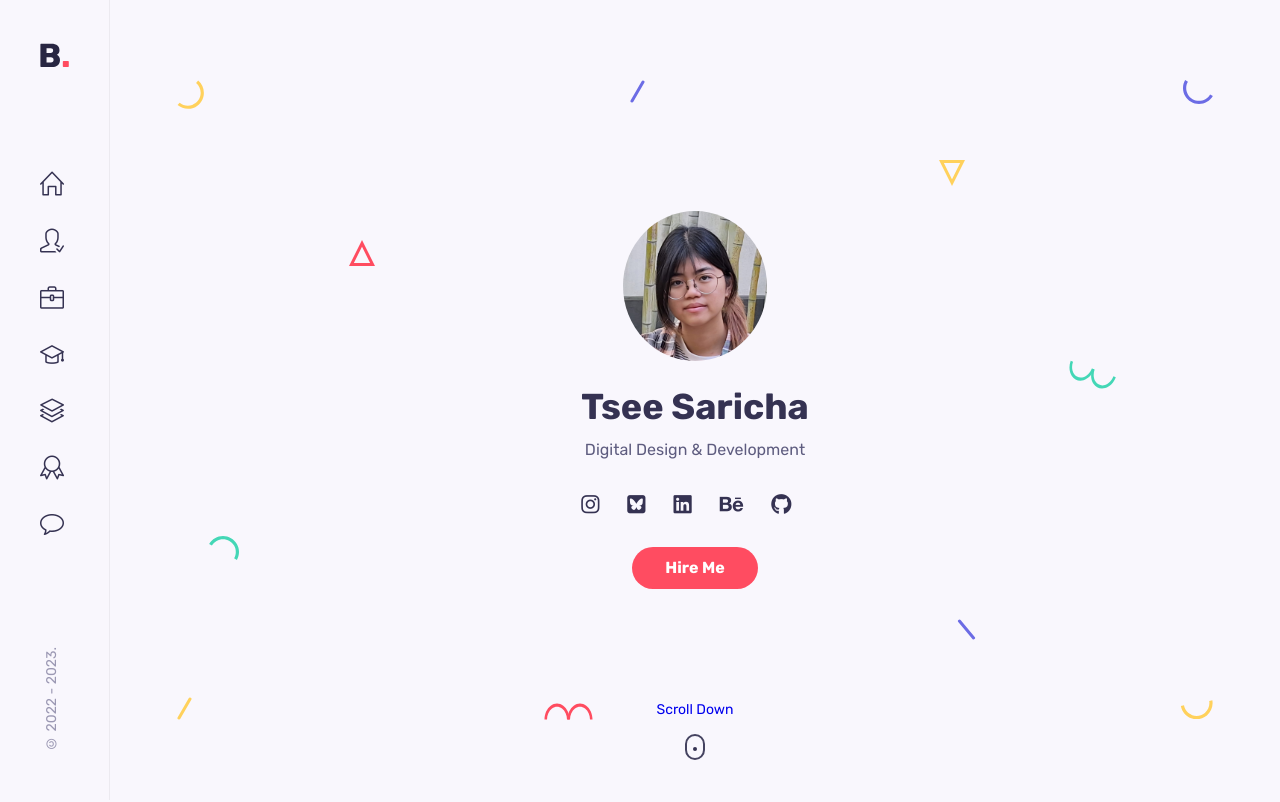
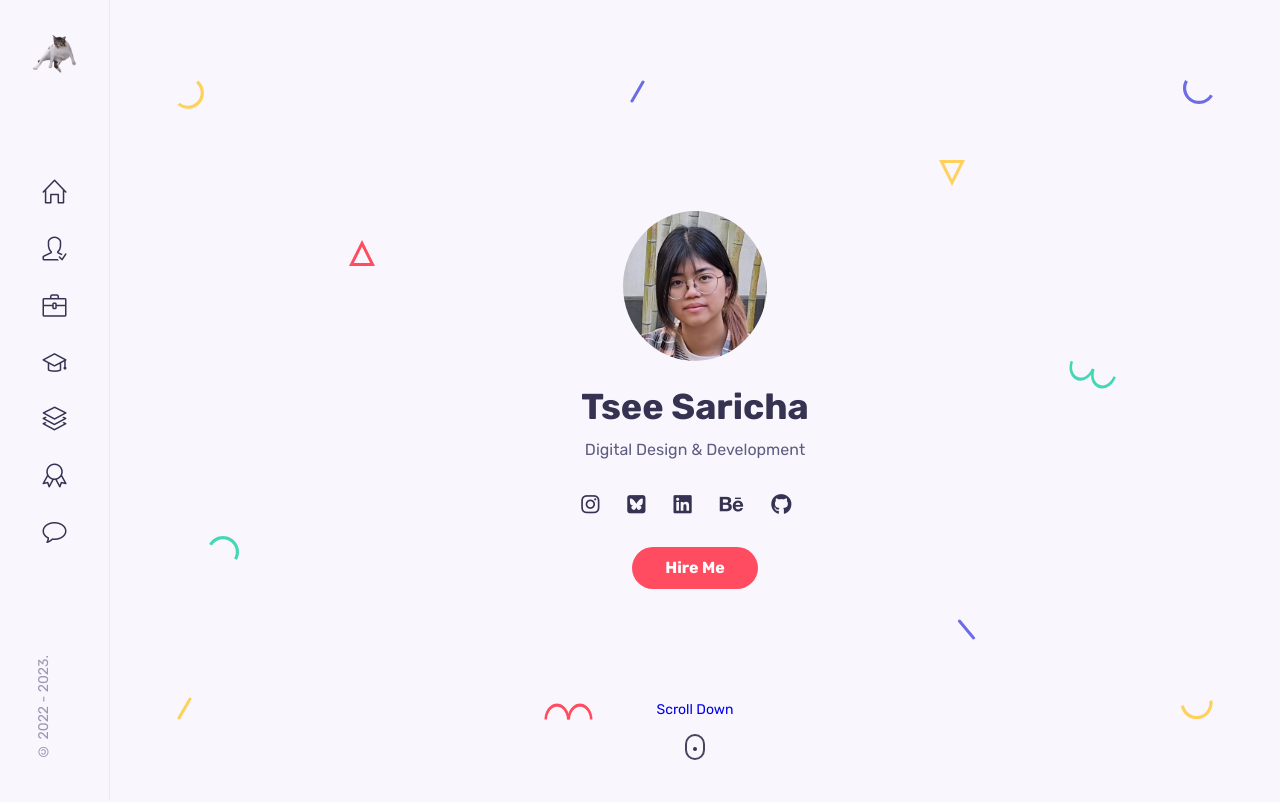
Before and after one commit to sarichatsee/saricha_pd, a React (Create React App) app: page / in a window 1280 px wide. Shown: the top 802 px of the page. Built offline with nearby package versions, Linux system fonts and the light colour scheme.

Commit message:
DONE OMG

```diff
--- a/src/components/sidebar/Sidebar.jsx
+++ b/src/components/sidebar/Sidebar.jsx
@@ -1,12 +1,23 @@
-import React from "react";
+import React, { useState } from "react";
 import "./sidebar.css";
-import Logo from "../../assets/logo.svg";
+import Logo from "../../assets/fatcatlogo.png";
 
 const Sidebar = () => {
+    const [isSpinning, setIsSpinning] = useState(false);
+
+    const handleLogoClick = () => {
+        setIsSpinning(true); // Start spinning
+        setTimeout(() => setIsSpinning(false), 1000); // Stop spinning after 1 second
+    };
+
     return (
         <aside className="aside">
-            <a href="#home" className="nav__logo">
-                <img src={Logo} alt="" />
+            <a href="#home" className="nav__logo" onClick={handleLogoClick}>
+                <img
+                    src={Logo}
+                    alt="Logo"
+                    className={isSpinning ? "spin" : ""}
+                />
             </a>
 
             <nav className="nav">
@@ -17,37 +28,31 @@ const Sidebar = () => {
                                 <i className="icon-home"></i>
                             </a>
                         </li>
-
                         <li className="nav__item">
                             <a href="#about" className="nav__link">
                                 <i className="icon-user-following"></i>
                             </a>
                         </li>
-
                         <li className="nav__item">
                             <a href="#services" className="nav__link">
-                            <i className="icon-briefcase"></i>
+                                <i className="icon-briefcase"></i>
                             </a>
                         </li>
-
                         <li className="nav__item">
                             <a href="#resume" className="nav__link">
                                 <i className="icon-graduation"></i>
                             </a>
                         </li>
-
                         <li className="nav__item">
                             <a href="#portfolio" className="nav__link">
                                 <i className="icon-layers"></i>
                             </a>
                         </li>
-
                         <li className="nav__item">
                             <a href="#certificate" className="nav__link">
                                 <i className="icon-badge"></i>
                             </a>
                         </li>
-
                         <li className="nav__item">
                             <a href="#contact" className="nav__link">
                                 <i className="icon-bubble"></i>
@@ -61,7 +66,7 @@ const Sidebar = () => {
                 <span className="copyright">&copy; 2022 - 2023.</span>
             </div>
         </aside>
-    )
-}
+    );
+};
 
-export default Sidebar
+export default Sidebar;
--- a/src/components/sidebar/sidebar.css
+++ b/src/components/sidebar/sidebar.css
@@ -1,12 +1,38 @@
+/* Coin spin animation (6 rotations) */
+@keyframes spin {
+    0% {
+        transform: rotateY(0deg);
+    }
+    100% {
+        transform: rotateY(2160deg); /* 6 full rotations (360 * 6) */
+    }
+}
+
+.nav__logo img {
+    width: 50px; /* Adjust logo size */
+    height: auto; /* Maintain aspect ratio */
+    transition: transform 0.3s ease; /* Smooth transition for hover or click */
+    cursor: pointer; /* Indicate it's clickable */
+}
+
+.nav__logo img.spin {
+    animation: spin 1s ease; /* 1-second animation for 6 rotations */
+}
+
+
+.nav__logo {
+    display: inline-block; /* Ensure proper layout alignment */
+}
 
 
 .aside {
     position: fixed;
     top: 0;
     left: 0;
+    /* background: var(--body-color); */
     background: var(--body-color);
     border-right: 1px solid rgba(0, 0, 0, 0.05);
-    padding: 2.5rem;
+    padding: 2rem;
     width: 110px;
     min-height: 100vh;
     display: flex;
@@ -18,6 +44,7 @@
     display: flex;
     flex-direction: column;
     row-gap: 1rem;
+    align-items: center;
 }
 
 .nav__link {
```
Also changed, not shown: src/assets/fatcatlogo.png (added).
